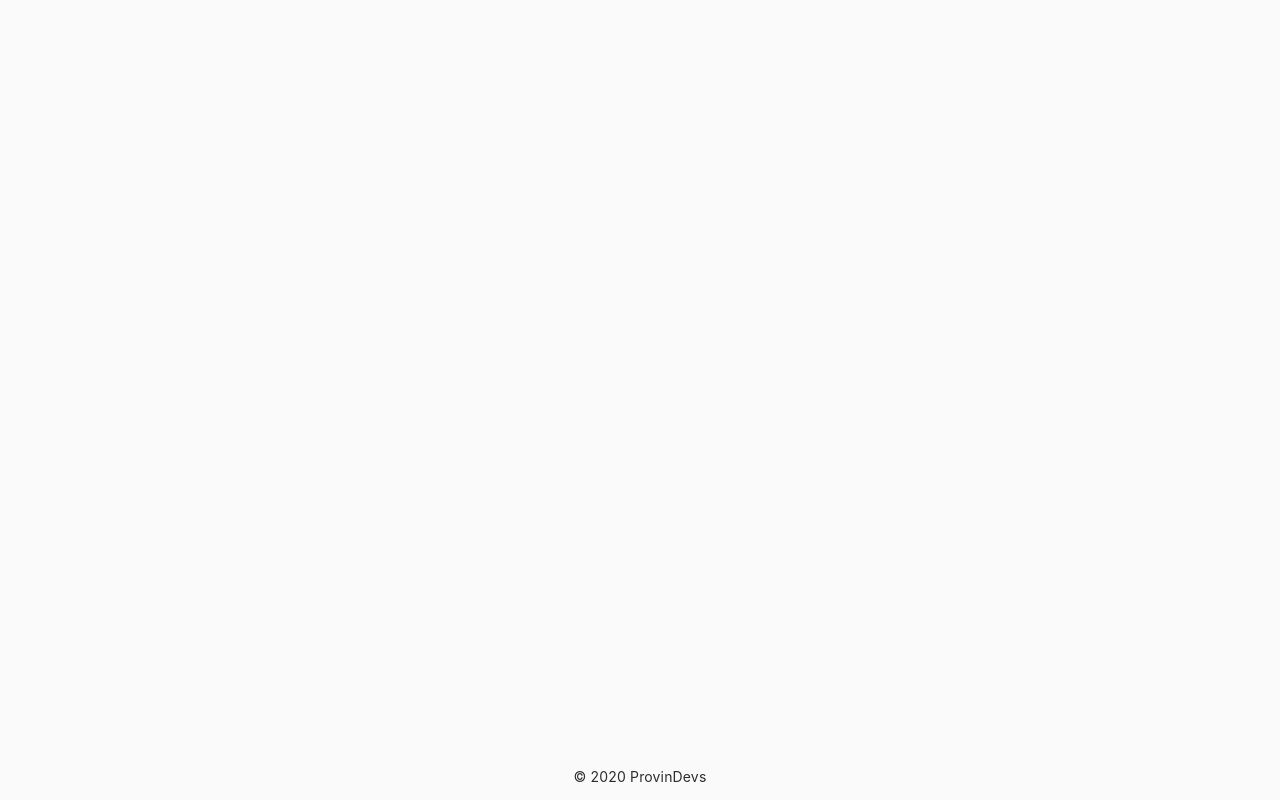
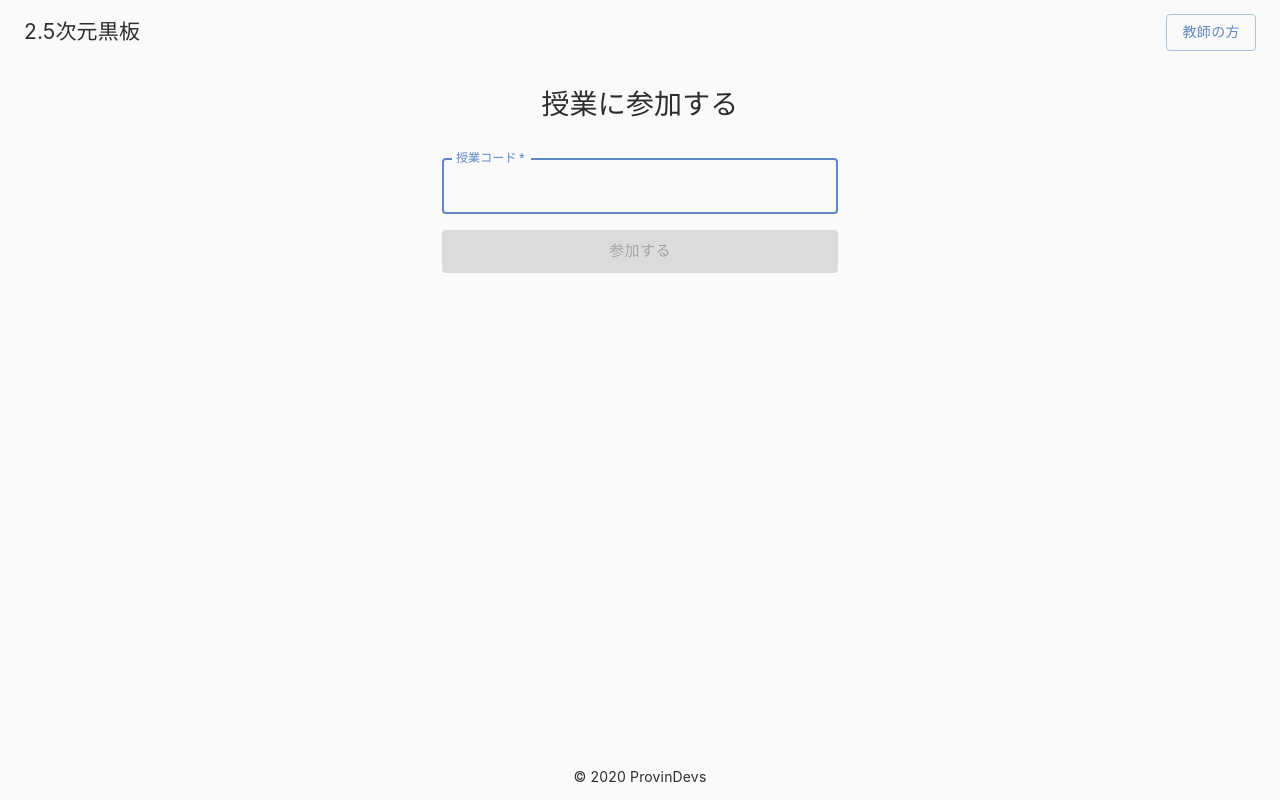
Before and after one commit to ProvinDevs/2020vol1-frontend, a React app: page /student/join in a window 1280 px wide. Built offline with nearby package versions, Linux system fonts and the light colour scheme; a web font is replaced by a local one.

Commit message:
urlを修正した

```diff
--- a/src/App.tsx
+++ b/src/App.tsx
@@ -23,7 +23,7 @@ const App: FC = () => (
         <Route exact path="/" component={HomePage} />
         <Route exact path="/about" component={AboutPage} />
         <Route exact path="/teacher" component={TeacherHomePage} />
-        <Route exact path="/join" component={() => <JoinClass api={apiClient} />} />
+        <Route path="/student/join" render={() => <JoinClass api={apiClient} />} />
         <Route
           exact
           path="/teacher/class/:id"
--- a/src/pages/Home.tsx
+++ b/src/pages/Home.tsx
@@ -45,7 +45,7 @@ const menuContents: menuContentsType[] = [
     title: "生徒の方",
     contents: "授業コードを入力して始めましょう。",
     linkText: "始める",
-    link: "/join",
+    link: "student/join",
   },
 ];
 
--- a/src/pages/student/JoinClass.tsx
+++ b/src/pages/student/JoinClass.tsx
@@ -33,14 +33,14 @@ const JoinClass: FC<JoinClassProps> = ({ api }) => {
   const [state, setState] = useState({
     passPhraseState: { noError: false, first: true },
     passPhrase: "",
-    className: "",
+    class: { className: "", id: "" },
   });
 
   const resetState = (isFirst = false) => {
     setState({
       passPhraseState: { noError: false, first: isFirst },
       passPhrase: "",
-      className: "",
+      class: { className: "", id: "" },
     });
   };
 
@@ -59,7 +59,7 @@ const JoinClass: FC<JoinClassProps> = ({ api }) => {
     setState({
       ...state,
       passPhraseState: { noError: true, first: false },
-      className: getClass.name,
+      class: { className: getClass.name, id: getClass.id },
     });
   };
 
@@ -68,7 +68,7 @@ const JoinClass: FC<JoinClassProps> = ({ api }) => {
       resetState(true);
       return;
     }
-    window.location.href = "/";
+    window.location.href = `/student/class/${state.class.id}`;
   };
 
   const passPhraseState = state.passPhraseState;
@@ -80,7 +80,7 @@ const JoinClass: FC<JoinClassProps> = ({ api }) => {
   };
 
   const DialogPropsValue: DialogProps = {
-    title: `${state.className}に参加しますか`,
+    title: `${state.class.className}に参加しますか`,
     agreeText: "参加",
     isOpen: state.passPhraseState.noError,
     handleClose: handleClose,
```
